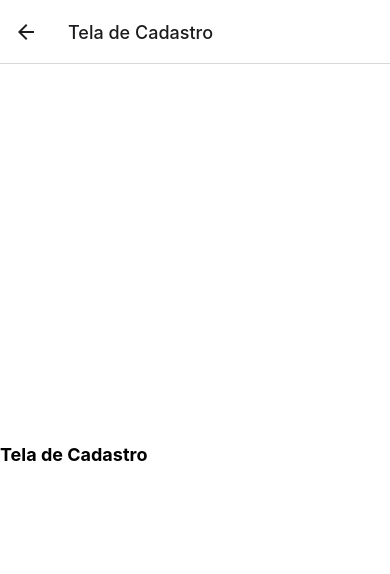
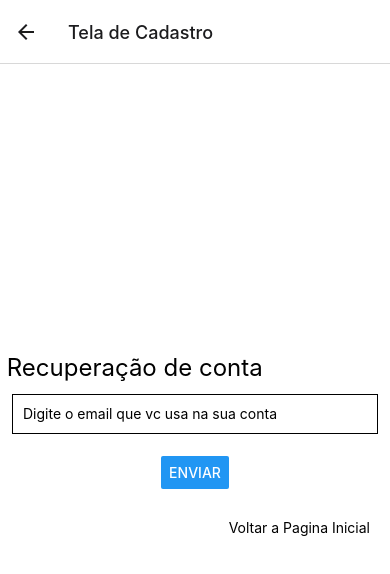
Before and after one commit to kodkid/Atividade_LayoutLogin, a React Native app: screen /Cadastro in a window 390 px wide. Shown: the top 574 px of the page. Built offline with nearby package versions, Linux system fonts and the light colour scheme.

Commit message:
Sexto commit

```diff
--- a/src/Screams/Cadastro.js
+++ b/src/Screams/Cadastro.js
@@ -1,12 +1,43 @@
-import { StyleSheet, View, Text  } from "react-native";
+import React from 'react';
+import { SafeAreaView, StyleSheet, TextInput, View, Text, Button, Alert, TouchableOpacity } from 'react-native';
 
-export default function Cadastro({ navigation }) {
+
+
+const Cadastro = ({navigation}) => {
+  const [text, onChangeText] = React.useState('');
+
   return (
     <View style={styles.container}>
-      <Text style={styles.texto}>Tela de Cadastro</Text>
-    </View>
+      <SafeAreaView>
+        <Text style={styles.titulo}> Recuperação de conta</Text>
+
+        <TextInput
+          style={styles.input}
+          onChangeText={onChangeText}
+          value={text}
+          placeholder="Digite o email que vc usa na sua conta"
+          keyboardType="text"
+        />
+      </SafeAreaView>
+      {/* Final dos input */}
+      <View style={styles.botaoContainer}>
+        <Button style={styles.botao}
+          title="Enviar"
+          onPress={() => Alert.alert('Enviamos um email para a recuperação de conta')}
+        />
+
+
+      </View>
+      {/* Final do botaoContainer */}
+      <TouchableOpacity style={styles.Voltar} onPress={() =>
+          navigation.navigate('Login', { name: 'Login' })
+        }>
+          <Text style={styles.texto}>Voltar a Pagina Inicial</Text>
+        </TouchableOpacity>
+    </View >
+    /* Final do container */
   );
-}
+};
 
 const styles = StyleSheet.create({
   container: {
@@ -14,9 +45,40 @@ const styles = StyleSheet.create({
     justifyContent: "center",
     alignContent: "center",
     backgroundColor: "#fff",
+
   },
-  texto: {
-    fontSize: 18,
-    fontWeight: "700",
+  titulo: {
+    fontSize: 24,
+    color: "#000",
+
   },
+  input: {
+    height: 40,
+    margin: 12,
+    borderWidth: 1,
+    padding: 10,
+  },
+  botaoContainer: {
+    flexDirection: "row",
+    justifyContent: "center",
+    padding: 10,
+    marginHorizontal: 10,
+
+
+  },
+  botao: {
+    paddingBottom: 4,
+    borderRadius: 5,
+
+
+  },
+  Voltar: {
+    flexDirection: 'row',
+    justifyContent: 'flex-end',
+    alignItems: 'flex-end', // Alinha os itens à direita do container
+    padding: 20,
+}
+
 });
+
+export default Cadastro;
--- a/src/Screams/Login.js
+++ b/src/Screams/Login.js
@@ -1,7 +1,7 @@
 import * as React from "react";
-import { StyleSheet, View, Text, Button, TextInput,SafeAreaView, TouchableOpacity } from "react-native";
+import { StyleSheet, View, Text, Button, TextInput, SafeAreaView, TouchableOpacity, Alert } from "react-native";
 
-export default function Login({ navigation }) {
+const Login =( {navigation} ) => {
   const [text, onChangeText] = React.useState('');
   const [number, onChangeNumber] = React.useState('');
   return (
@@ -25,19 +25,20 @@ export default function Login({ navigation }) {
         />
       </SafeAreaView>
       {/* Final dos inputs */}
-      <View style={styles.botaoEntrar}>
+      <View style={styles.botao}>
         <Button
           title="Entrar"
           onPress={() => Alert.alert('Você Realizou login')}
         />
+
       </View>
       {/* Final do botaoEntrar */}
       <View>
 
-        <TouchableOpacity onPress={() =>
-          navigation.navigate('Cadastro', { name: 'Jane' })
+        <TouchableOpacity style={styles.EsqueceuSenha} onPress={() =>
+          navigation.navigate('Cadastro', { name: 'Cadastro' })
         }>
-          <Text>Esqueceu a senha?</Text>
+          <Text style={styles.texto}>Esqueceu a senha?</Text>
         </TouchableOpacity>
 
       </View>
@@ -67,9 +68,23 @@ const styles = StyleSheet.create({
     borderWidth: 1,
     padding: 10,
   },
-  botaoEntrar: {
+  botao: {
     flexDirection: 'row',
     justifyContent: 'center',
     paddingBottom: 4,
   },
+  EsqueceuSenha: {
+    flexDirection: 'row',
+    justifyContent: 'flex-end',
+    alignItems: 'flex-end', // Alinha os itens à direita do container
+    padding: 20,
+
+  },
+  texto: {
+    fontSize: 14,
+    color: '#000'
+  }
+
 });
+
+export default Login;
```
